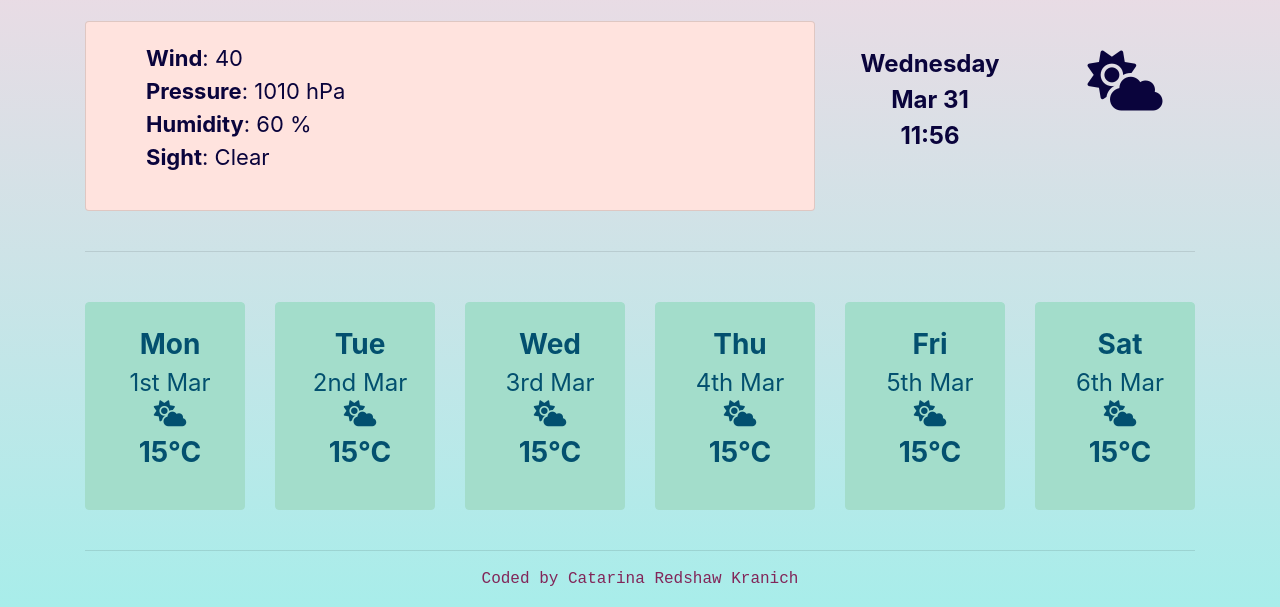
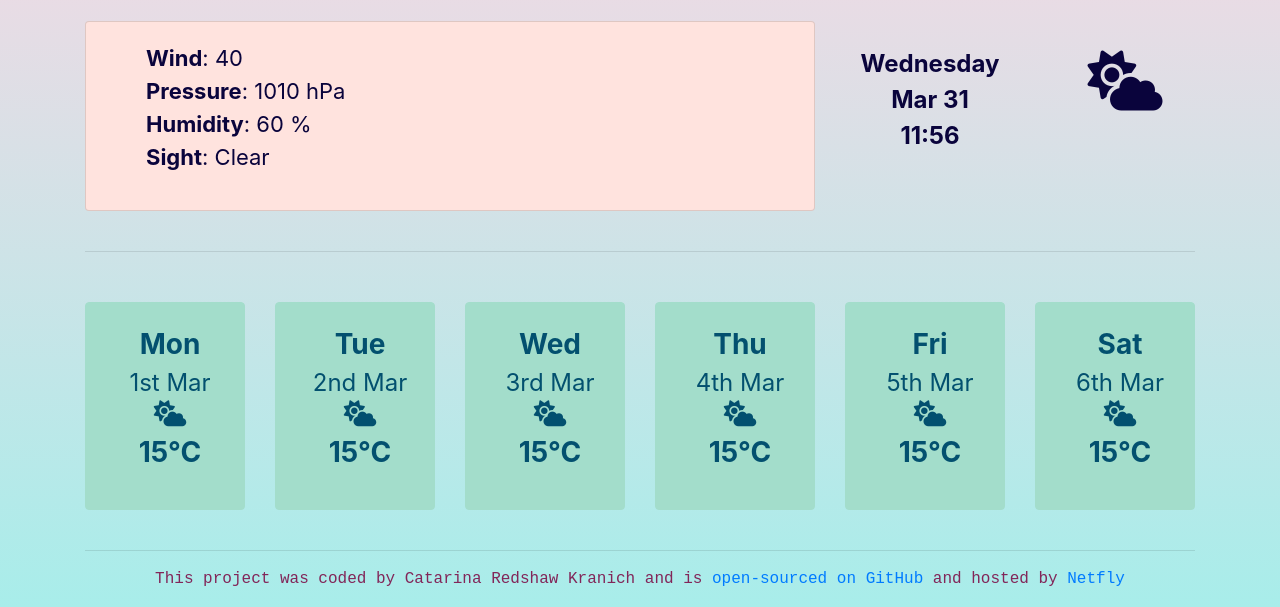
Before and after one commit to rkcatarina/my-weather-app, a plain HTML site: page index.html in a window 1280 px wide. Shown: the part 206-813 px from the top of the page. Drawn offline with nearby package versions, Linux system fonts and the light colour scheme.

Commit message:
Linked to GitHub and Netfly

```diff
--- a/index.html
+++ b/index.html
@@ -192,7 +192,9 @@
       </div>
       <br />
       <hr />
-      <p>Coded by Catarina Redshaw Kranich</p>
+      <p>This project was coded by Catarina Redshaw Kranich and is <a href="https://github.com/wecodeschool/my-awsome-app">open-sourced on GitHub</a> and hosted by <a href="https://zealous-hawking-98f05e.netlify.app
+
+">Netfly</a></p>
     </div>
     <script src="src/script.js"></script>
   </body>
```
